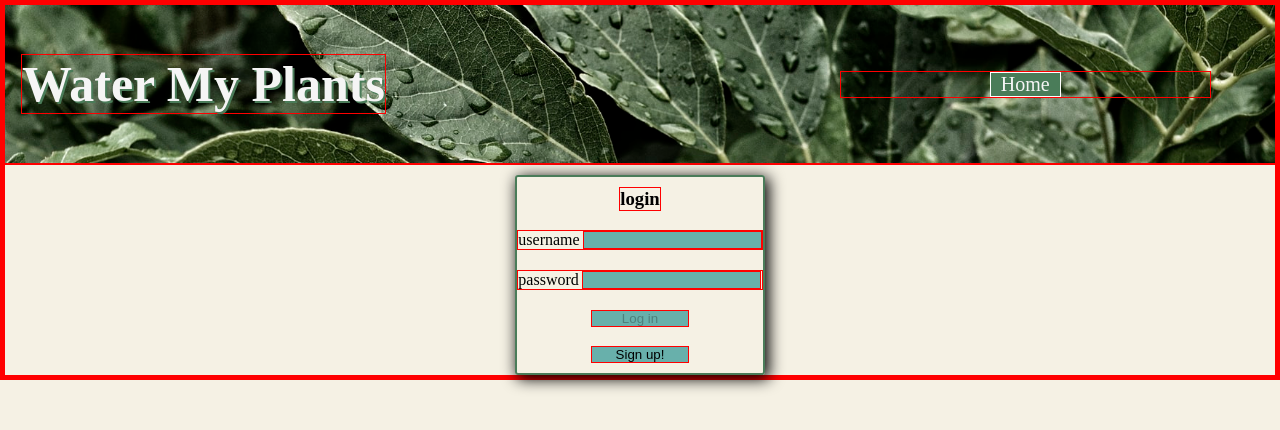
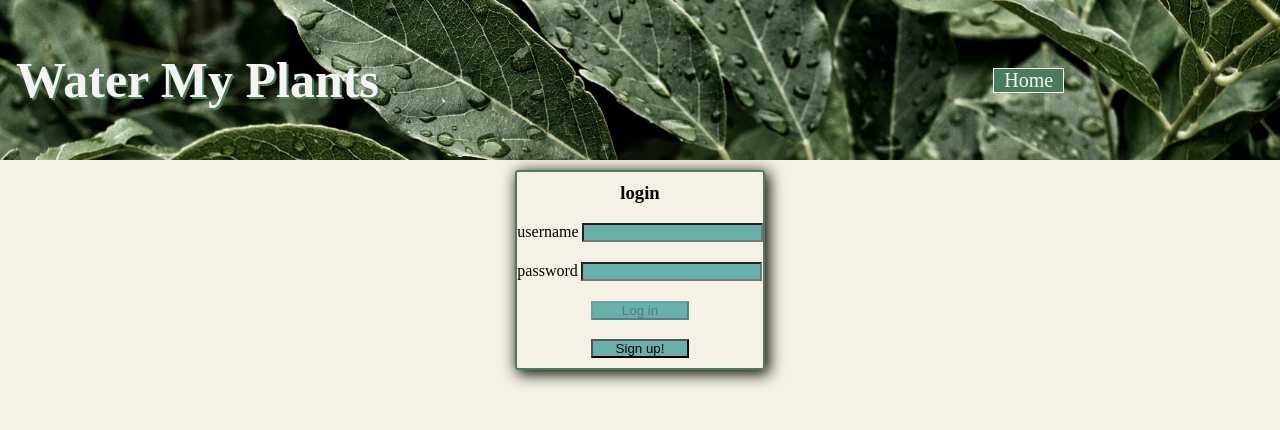
Before and after one commit to ft-water-my-plants-5/front-end, a React (Create React App) app in the folder water-my-plants-app/: page /login in a window 1280 px wide. Shown: the top 430 px of the page. Built offline with nearby package versions, Linux system fonts and the light colour scheme.

Commit message:
removed red styling border

```diff
--- a/water-my-plants-app/src/components/PlantForm.js
+++ b/water-my-plants-app/src/components/PlantForm.js
@@ -1,5 +1,6 @@
 import React, { useState } from "react";
 import styled from "styled-components";
+
 
 const Button = styled.button`
   color: whitesmoke;
--- a/water-my-plants-app/src/components/PlantPage.js
+++ b/water-my-plants-app/src/components/PlantPage.js
@@ -13,6 +13,7 @@ align-items: center;
 text-align:center;
 `
 const StyledPlantContainer = styled.div`
+max-width: 60%;
 
  img{
      height: 30vh;
--- a/water-my-plants-app/src/index.css
+++ b/water-my-plants-app/src/index.css
@@ -5,7 +5,7 @@
   padding: 0;
   box-sizing: border-box;
   max-width: 100%;
-  border: 1px solid red;
+  /* border: 1px solid red; */
 }
 
 html{
```
